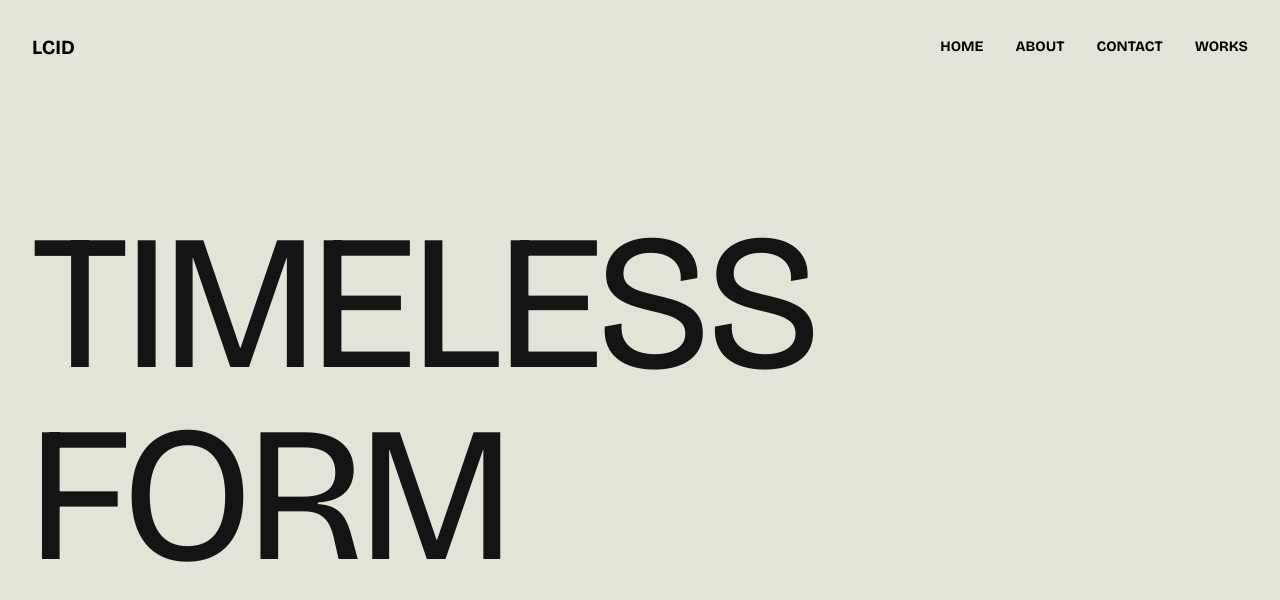
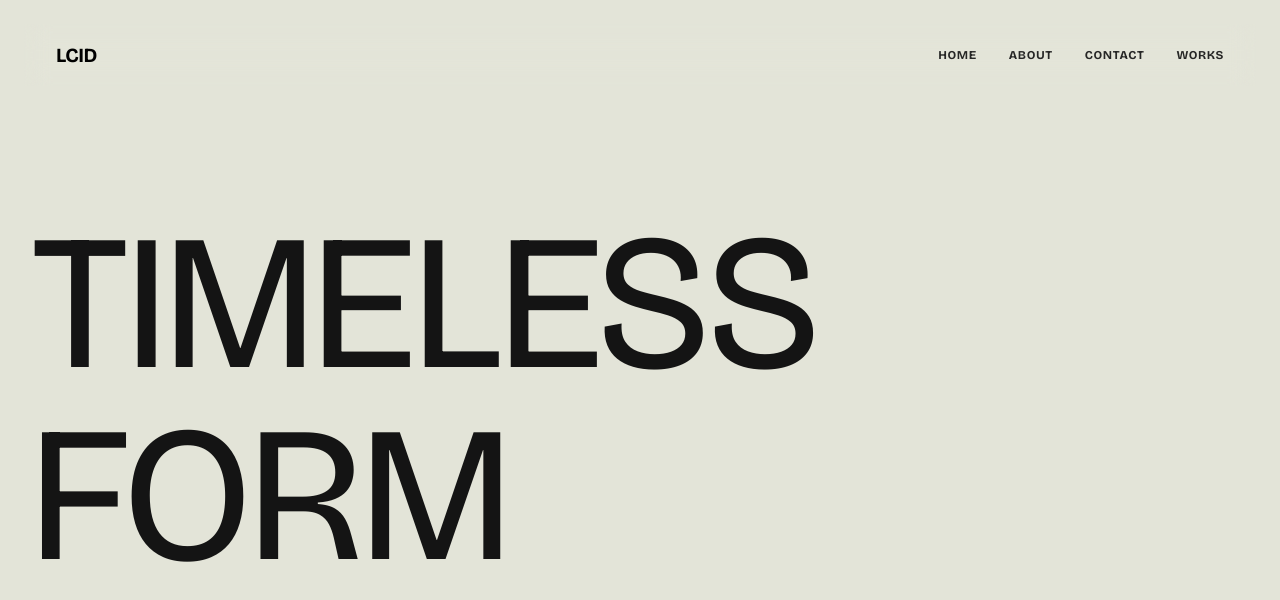
Before and after one commit to ajcapstar/LCID, a Next.js app: page / in a window 1280 px wide. Shown: the top 600 px of the page. Built offline with nearby package versions, Linux system fonts and the light colour scheme.

Commit message:
feat: implement scroll-triggered GSAP navigation capsule and page transition overlay component

```diff
--- a/app/components/nav/nav.jsx
+++ b/app/components/nav/nav.jsx
@@ -1,20 +1,98 @@
+"use client";
+import { useEffect, useRef } from "react";
 import Link from "next/link";
+import { usePathname } from "next/navigation";
+import { useLenis } from "lenis/react"; // 1. Grabbing your global Lenis instance
+import { gsap } from "gsap";
 import styles from "./nav.module.css";
+
 const Nav = () => {
+  const navRef = useRef(null);
+  const lenis = useLenis();
+  const pathname = usePathname();
+  const navAnimationRef = useRef(null);
+
+  useEffect(() => {
+    if (!lenis || !navRef.current) return;
+
+    // 1. HARD-RESET THE COLOR STARTING CHANNELS
+    // Set alpha to 0 of your clean white/grey value so it transitions cleanly without mud
+    gsap.set(navRef.current, {
+      backgroundColor: "rgba(247, 247, 250, 0)",
+      maxWidth: "100%"
+    });
+
+    // 2. Set up the fluid GSAP morph timeline
+    navAnimationRef.current = gsap.to(navRef.current, {
+      maxWidth: "600px",
+      backgroundColor: "rgba(247, 247, 250, 1)", // Your custom light-capsule background
+      borderRadius: "9999px",
+      paddingLeft: "2rem",
+      paddingRight: "2rem",
+      paddingTop: "0.75rem",
+      paddingBottom: "0.75rem",
+      boxShadow: "0 10px 25px -5px rgba(0, 0, 0, 0.03), 0 8px 10px -6px rgba(0, 0, 0, 0.03)",
+      border: "1px solid rgba(220, 220, 230, 0.6)", // Sleek subtle accent ring
+      duration: 0.6, // Tighter duration for snappier feedback when leaving the top layout
+      ease: "power2.out",
+      paused: true,
+    });
+
+    const handleScroll = (e) => {
+      // Triggers right at 50px of vertical travel
+      if (e.scroll > 50) {
+        navAnimationRef.current.play();
+      } else {
+        navAnimationRef.current.reverse();
+      }
+    };
+
+    // Bind seamlessly into your core Lenis lifecycle
+    lenis.on("scroll", handleScroll);
+    return () => {
+      lenis.off("scroll", handleScroll);
+      if (navAnimationRef.current) {
+        navAnimationRef.current.kill();
+      }
+    };
+  }, [lenis]);
+
+  // Instantly reset navigation pill back to full width on route changes
+  useEffect(() => {
+    if (navAnimationRef.current) {
+      navAnimationRef.current.progress(0).pause();
+    }
+  }, [pathname]);
+
   return (
-    <>
-      <nav className={styles.nav}>
+    // Outer structural wrapper styled via CSS module
+    <div className={styles.navWrapper}>
+      {/* Dynamic Navigation Capsule Morphing via GSAP */}
+      <div ref={navRef} role="navigation" className={styles.navCapsule}>
+        {/* Logo Element */}
         <div className="nav-logo">
-          <Link href="/">LCID</Link>
+          <Link href="/" className={styles.logo}>
+            LCID
+          </Link>
         </div>
-        <div className="nav-links">
-          <Link href="/">Home</Link>
-          <Link href="/about">About</Link>
-          <Link href="/contact">Contact</Link>
-          <Link href="/works">Works</Link>
+
+        {/* Navigation Links Grid */}
+        <div className={styles.navLinks}>
+          <Link href="/" className={styles.link}>
+            Home
+          </Link>
+          <Link href="/about" className={styles.link}>
+            About
+          </Link>
+          <Link href="/contact" className={styles.link}>
+            Contact
+          </Link>
+          <Link href="/works" className={styles.link}>
+            Works
+          </Link>
         </div>
-      </nav>
-    </>
+      </div>
+    </div>
   );
 };
 
--- a/app/components/nav/nav.module.css
+++ b/app/components/nav/nav.module.css
@@ -0,0 +1,57 @@
+.navWrapper {
+  position: fixed;
+  top: 0;
+  left: 0;
+  width: 100vw;
+  display: flex;
+  justify-content: center;
+  z-index: 40;
+  padding: 1.5rem;
+  pointer-events: none;
+}
+
+.navCapsule {
+  width: 100%;
+  max-width: 100%; /* Changed from 'none' to '100%' so GSAP can calculate it cleanly */
+  background-color: transparent;
+  padding-left: 2rem;
+  padding-right: 2rem;
+  padding-top: 1rem;
+  padding-bottom: 1rem;
+  display: flex;
+  align-items: center;
+  justify-content: space-between;
+  pointer-events: auto;
+  backdrop-filter: blur(12px);
+  -webkit-backdrop-filter: blur(12px);
+  transition: box-shadow 300ms ease;
+}
+
+.logo {
+  color: #000;
+  font-weight: 700;
+  letter-spacing: -0.025em;
+  font-size: 1.25rem;
+  text-decoration: none;
+  text-transform: uppercase;
+}
+
+.navLinks {
+  display: flex;
+  align-items: center;
+  gap: 2rem;
+}
+
+.link {
+  color: #262626;
+  letter-spacing: 0.05em;
+  font-size: 0.75rem;
+  font-weight: 700;
+  text-decoration: none;
+  text-transform: uppercase;
+  transition: color 200ms ease;
+}
+
+.link:hover {
+  color: #000;
+}
--- a/app/globals.css
+++ b/app/globals.css
@@ -63,6 +63,7 @@ nav {
   align-items: center;
   z-index: 1;
 }
+
 .nav-logo a {
   font-family: var(--font-bricolage);
   font-size: 1.25rem;
@@ -109,7 +110,7 @@ nav {
   height: 100svh;
   display: flex;
   pointer-events: none;
-  z-index: 2;
+  z-index: 100;
 }
 .block {
   flex: 1;
@@ -124,7 +125,7 @@ nav {
   left: 0;
   width: 100vw;
   height: 100svh;
-  z-index: 10;
+  z-index: 101;
   display: flex;
   justify-content: center;
   align-items: center;
--- a/app/pageTransition.jsx
+++ b/app/pageTransition.jsx
@@ -1,14 +1,19 @@
 "use client";
 import Logo from "@/app/logo";
-import { useEffect, useRef, useCallback, createContext, useContext } from "react";
+import {
+  useEffect,
+  useRef,
+  useCallback,
+  createContext,
+  useContext,
+} from "react";
 import { useRouter, usePathname } from "next/navigation";
 import { gsap } from "gsap";
 import { useGSAP } from "@gsap/react";
 import { useLenis } from "lenis/react";
 
-// Create context for programmatic transitions
 const PageTransitionContext = createContext({
-  transitionTo: () => {}
+  transitionTo: () => {},
 });
 
 export const usePageTransition = () => useContext(PageTransitionContext);
@@ -23,15 +28,15 @@ const PageTransition = ({ children }) => {
   const isTransitioning = useRef(false);
   const lenis = useLenis();
 
-  // Blocks are now rendered declaratively in the JSX below
-
-  // Stable and scoped coverPage function for manual calls
   const { contextSafe } = useGSAP({ scope: overlayRef });
 
   const coverPage = useCallback(
     contextSafe((url) => {
       const path = logoRef.current?.querySelector("path");
 
+      if (lenis) lenis.stop(); // Freeze scrolling immediately
+
+      // If the logo path doesn't exist for some reason, fallback safely
       if (!path) {
         const tl = gsap.timeline({
           onComplete: () => router.push(url),
@@ -42,17 +47,13 @@ const PageTransition = ({ children }) => {
           stagger: 0.02,
           ease: "power2.out",
           transformOrigin: "left",
-        }).to(logoOverlayRef.current, {
-          opacity: 0,
-          duration: 0.25,
-          ease: "power2.out",
         });
         return;
       }
 
       const length = path.getTotalLength();
       const tl = gsap.timeline({
-        onComplete: () => router.push(url),
+        onComplete: () => router.push(url), // Route changes while Logo is STILL visible and filled!
       });
 
       tl.to(blocksRef.current, {
@@ -62,12 +63,8 @@ const PageTransition = ({ children }) => {
         ease: "power2.out",
         transformOrigin: "left",
       })
-        .addLabel("revealFinished") // Mark the end of block animation
-        .set(
-          logoOverlayRef.current,
-          { opacity: 1 },
-          "revealFinished-=0.2" // Start showing overlay slightly before blocks finish
-        )
+        .addLabel("revealFinished")
+        .set(logoOverlayRef.current, { opacity: 1 }, "revealFinished-=0.2")
         .set(
           path,
           {
@@ -75,7 +72,7 @@ const PageTransition = ({ children }) => {
             strokeDashoffset: length,
             fill: "transparent",
           },
-          "revealFinished-=0.2" // Initialize path at the same time
+          "revealFinished-=0.2",
         )
         .to(
           path,
@@ -84,7 +81,7 @@ const PageTransition = ({ children }) => {
             duration: 2,
             ease: "power2.inOut",
           },
-          "revealFinished+=0.1" // Start drawing slightly AFTER initialization
+          "revealFinished+=0.1",
         )
         .to(
           path,
@@ -93,74 +90,73 @@ const PageTransition = ({ children }) => {
             duration: 1,
             ease: "power2.out",
           },
-          "-=0.5"
-        )
-        .to(logoOverlayRef.current, {
-          opacity: 0,
-          duration: 0.25,
-          ease: "power2.out",
-        });
-    }),
-    [contextSafe, router]
+          "-=0.5",
         );
 
-  // Stable handleRouteChange function
+      // REMOVED: The logo fade-out has been extracted from here!
+    }),
+    [contextSafe, router, lenis],
+  );
+
   const handleRouteChange = useCallback(
     (url) => {
       if (isTransitioning.current) return;
       isTransitioning.current = true;
-      if (lenis) lenis.stop();
       coverPage(url);
     },
-    [coverPage, lenis]
+    [coverPage],
   );
 
-   // Entrance animation scoped to useGSAP
+  // Entrance animation: Fires instantly when Next.js completes the route change
   useGSAP(
     () => {
-       // Use requestAnimationFrame to ensure the new page's DOM is painted
-       requestAnimationFrame(() => {
-         // Hard reset to ensure blocks are covered before reveal
-         gsap.set(blocksRef.current, {
-           scaleX: 1,
-           transformOrigin: "right",
-           clearProps: "all",
-         });
-         gsap.set(blocksRef.current, { scaleX: 1, transformOrigin: "right" });
-
+      // 1. Instantly snap scroll container to top behind the scenes
       if (lenis) {
         lenis.scrollTo(0, { immediate: true });
       }
 
-         gsap.to(blocksRef.current, {
+      // 2. Ensure blocks are locked at solid scaleX(1) pointing rightward
+      gsap.set(blocksRef.current, { scaleX: 1, transformOrigin: "right" });
+
+      // 3. Create a master timeline that fades out the logo AND clears the blocks together
+      const entranceTl = gsap.timeline({
+        onComplete: () => {
+          isTransitioning.current = false;
+          if (lenis) {
+            lenis.start();
+            lenis.resize();
+            gsap.delayedCall(0.1, () => lenis.resize()); // Safety net catch for late paints
+          }
+        },
+      });
+
+      entranceTl
+        .to(logoOverlayRef.current, {
+          opacity: 0,
+          duration: 0.4,
+          ease: "power2.out",
+        })
+        .to(
+          blocksRef.current,
+          {
             scaleX: 0,
             duration: 0.4,
             stagger: 0.02,
             ease: "power2.out",
             transformOrigin: "right",
-           onComplete: () => {
-             isTransitioning.current = false;
-             if (lenis) {
-               lenis.start();
-               lenis.resize();
-               gsap.delayedCall(0.1, () => lenis.resize());
-             }
           },
-         });
-       });
+          "-=0.3",
+        ); // Overlap slightly with the logo fade for fluid motion
     },
-     { scope: overlayRef, dependencies: [pathname, lenis] }
+    { scope: overlayRef, dependencies: [pathname, lenis] }, // Removed requestAnimationFrame wrapper
   );
 
-  // Global Event Delegation for Navigation
+  // Global Event Delegation
   useEffect(() => {
     const basePath = "/LCID";
-
     const handleGlobalClick = (e) => {
       const link = e.target.closest("a");
       if (!link) return;
-
-      // Filter internal links that aren't opening in a new tab/window
       const isInternal = link.origin === window.location.origin;
       const isNewTab =
         link.target === "_blank" || e.ctrlKey || e.metaKey || e.shiftKey;
@@ -168,16 +164,13 @@ const PageTransition = ({ children }) => {
 
       if (!isInternal || isNewTab || isDownload) return;
 
-      // Extract and clean the path (strip basePath)
       const fullPath = link.pathname;
       const navPath = fullPath.startsWith(basePath)
         ? fullPath.slice(basePath.length) || "/"
         : fullPath;
 
-      // If it's a new route, prevent default and trigger transition
       if (navPath !== pathname) {
         e.preventDefault();
-        // Append query parameters (search) and hashes to preserve navigation state
         const targetUrl = navPath + link.search + link.hash;
         handleRouteChange(targetUrl);
       }
```
Lines whose indentation alone changed are shown as unchanged.
